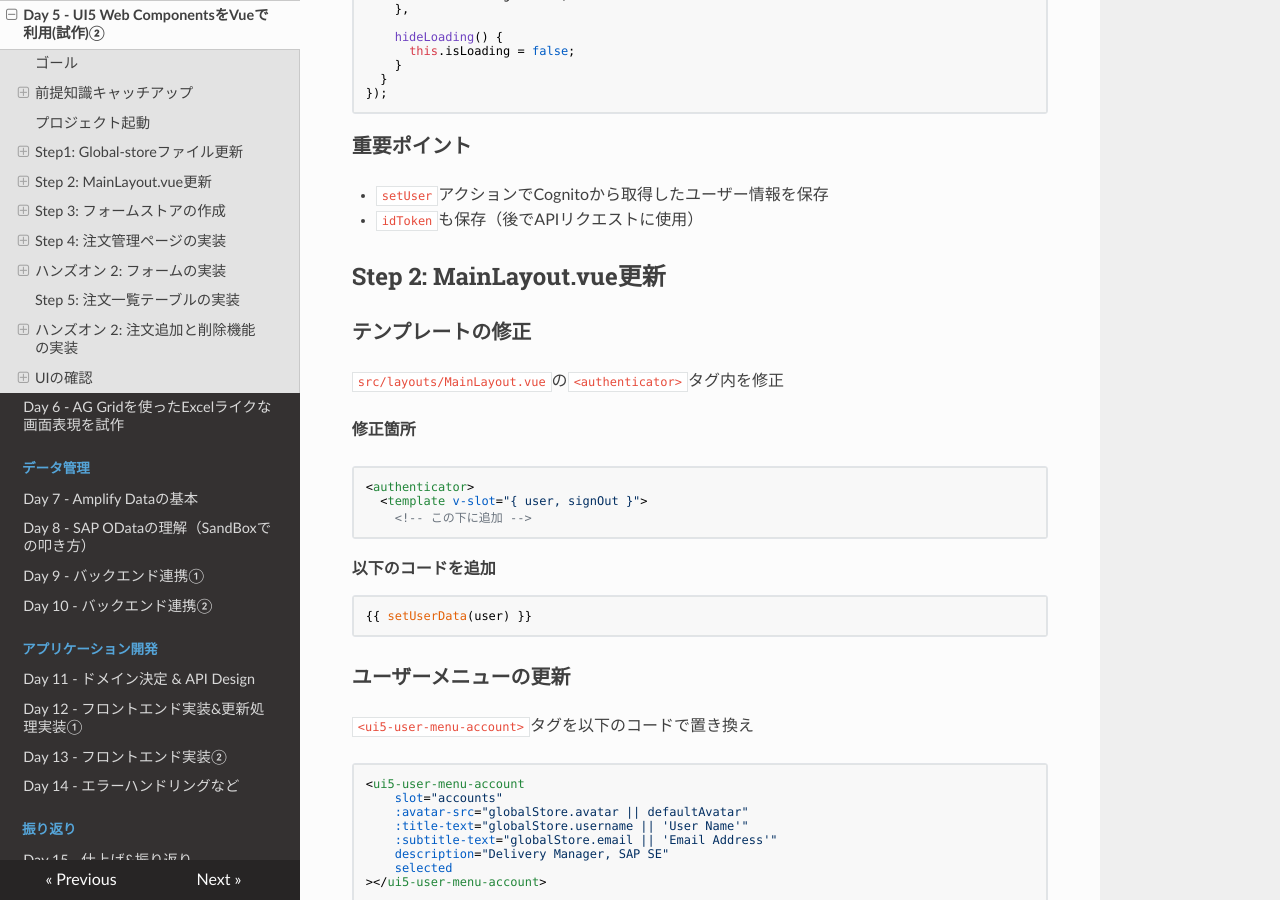
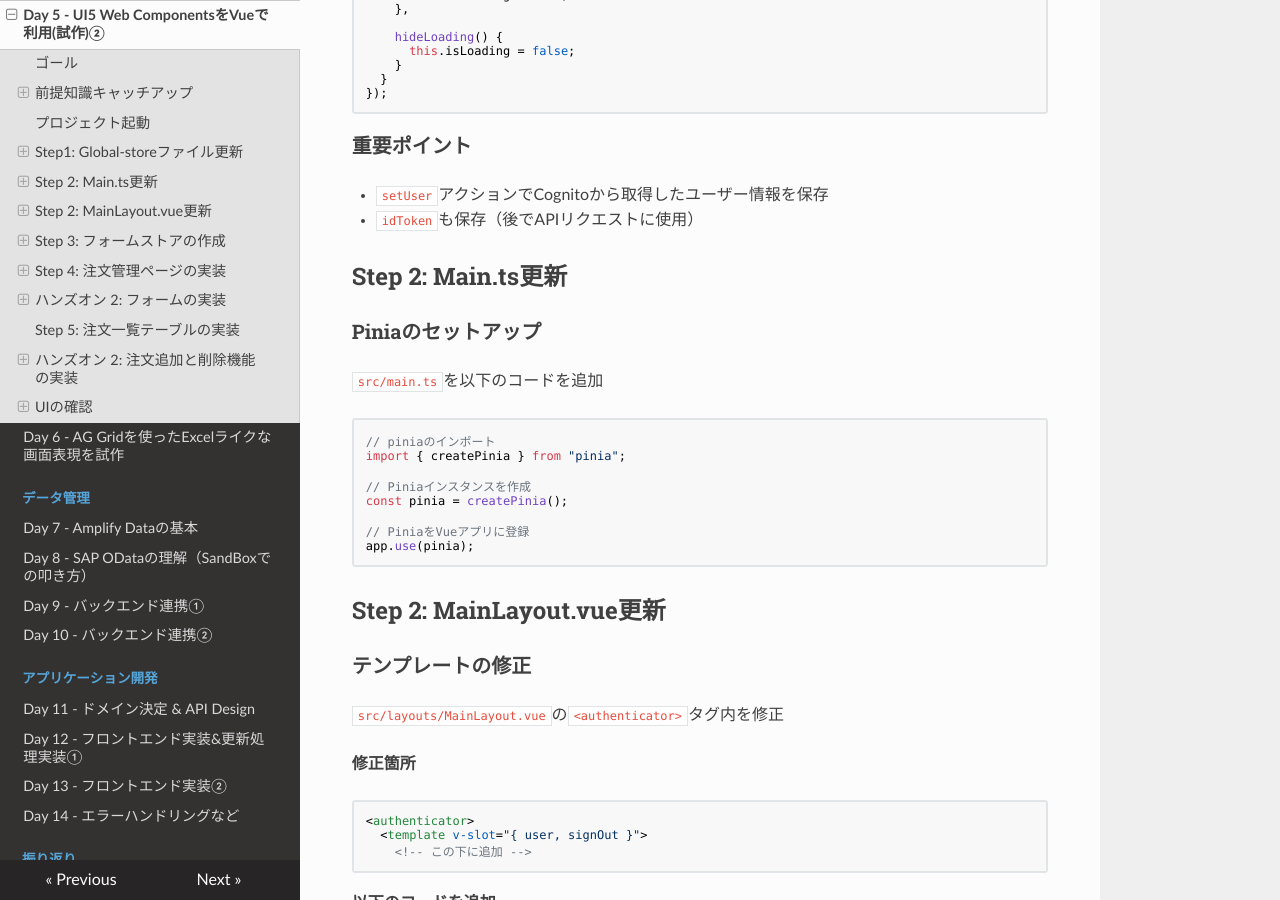
Before and after one commit to ET-n-pan/amplify-curriculum, an MkDocs documentation site: the page built from docs/ui-development/day05-ui5-components-2.md, in a window 1280 px wide and 900 px high, scrolled down 1597 px. Built offline with MkDocs 1.6.1, drawn with Linux system fonts in a browser that asks for light colours; nearby versions of some CDN libraries; some of the changed text lies outside the part shown.

Commit message:
fix: day4, day5 layout issue, pinia setup fix

````diff
--- a/docs/ui-development/day05-ui5-components-2.md
+++ b/docs/ui-development/day05-ui5-components-2.md
@@ -79,6 +79,20 @@ export const useGlobalStore = defineStore("global", {
 ### 重要ポイント
 - `setUser`アクションでCognitoから取得したユーザー情報を保存
 - `idToken`も保存（後でAPIリクエストに使用）
+
+## Step 2: Main.ts更新
+### Piniaのセットアップ
+`src/main.ts`を以下のコードを追加
+```
+// piniaのインポート
+import { createPinia } from "pinia";
+
+// Piniaインスタンスを作成
+const pinia = createPinia();
+
+// PiniaをVueアプリに登録
+app.use(pinia);
+```
 
 ## Step 2: MainLayout.vue更新
 ### テンプレートの修正
@@ -299,7 +313,7 @@ export const useFormStore = defineStore("form", {
 
 
 ## Step 4: 注文管理ページの実装
-Orders2Page.vueを以下の構造で実装
+`Orders2Page.vue`を以下の構造で実装
 ```
 <template>
   <div class="mx-5 my-5">
````
Also changed, not shown: docs/ui-development/day04-ui5-components-1.md (+6 -4 lines).
